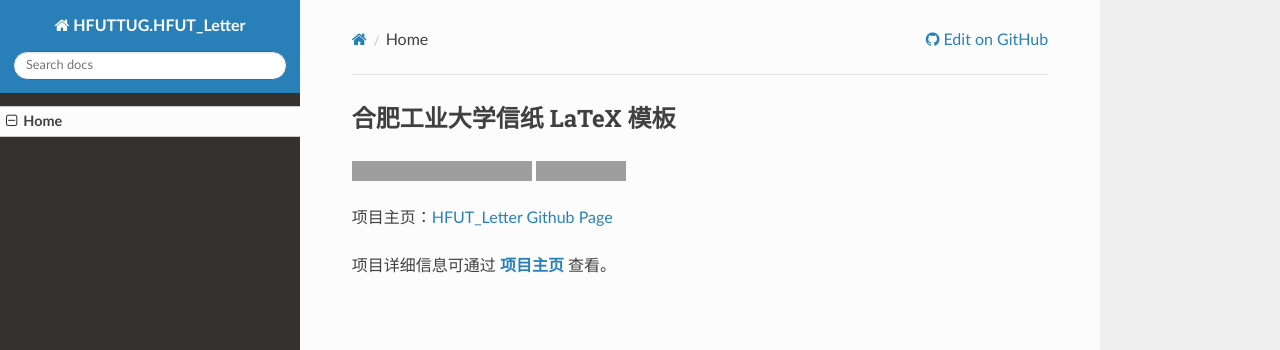
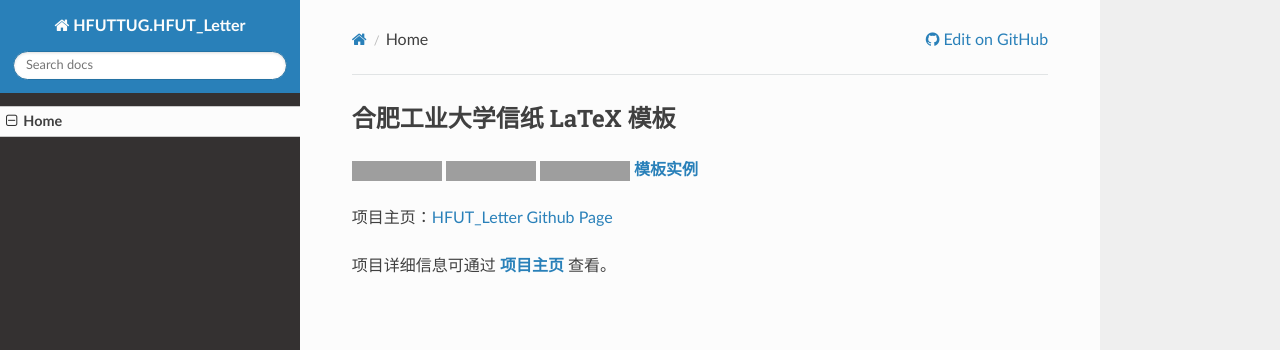
Before and after one commit to HFUTTUG/HFUT_Letter, an MkDocs documentation site: the page built from docs/index.md, in a window 1280 px wide. Shown: the top 350 px of the page. Built offline with MkDocs 1.6.1, drawn with Linux system fonts in a browser that asks for light colours; nearby versions of some CDN libraries; grey boxes are pictures that could not be loaded.

Commit message:
📃 docs(index): add generated example pdf link

```diff
--- a/docs/index.md
+++ b/docs/index.md
@@ -1,12 +1,14 @@
 ## 合肥工业大学信纸 LaTeX 模板
 
-[![Tex Build Test](https://github.com/HFUTTUG/HFUT_Letter/actions/workflows/tex_build_test.yml/badge.svg)](https://github.com/HFUTTUG/HFUT_Letter/actions/workflows/tex_build_test.yml)[![Homepage Deploy](https://github.com/HFUTTUG/HFUT_Letter/actions/workflows/page_deploy.yml/badge.svg)](https://github.com/HFUTTUG/HFUT_Letter/actions/workflows/page_deploy.yml)
+[![Tex Build Test](https://github.com/HFUTTUG/HFUT_Letter/actions/workflows/tex_build_test.yml/badge.svg)](https://github.com/HFUTTUG/HFUT_Letter/actions/workflows/tex_build_test.yml)
+[![Homepage Deploy](https://github.com/HFUTTUG/HFUT_Letter/actions/workflows/page_deploy.yml/badge.svg)](https://github.com/HFUTTUG/HFUT_Letter/actions/workflows/page_deploy.yml)
 ![visitors](https://visitor-badge.glitch.me/badge?page_id=HFUTTUG.HFUT_Letter)
-
+[**模板实例**](https://HFUTTUG.github.io/HFUT_Letter/main.pdf)
 
 项目主页：[HFUT_Letter Github Page](https://HFUTTUG.github.io/HFUT_Letter)
 
 项目详细信息可通过 [**项目主页**](https://HFUTTUG.github.io/HFUT_Letter) 查看。
+
 
 <br><br><br><br>
 
```
